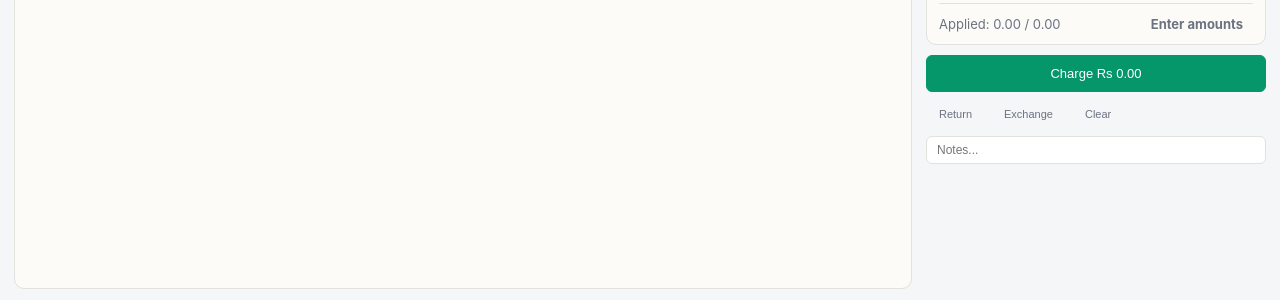
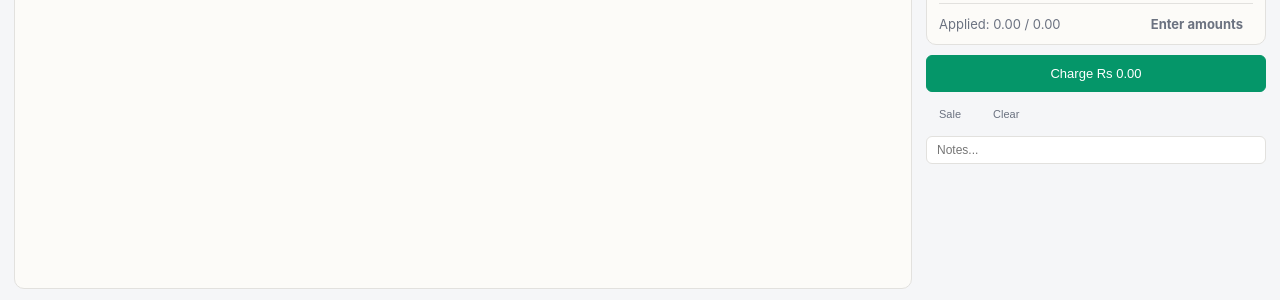
Before and after one commit to Muhammad2684/JITM-manufacture, a Flask app: page /pos in a window 1280 px wide. Shown: the part 497-797 px from the top of the page. Run offline with Flask 3, Linux system fonts and the light colour scheme; the visitor is signed in with stand-in values (Sample User, id 1); data comes from the database, SQL or seed files in the repository.

Commit message:
merge return/exchange buttons into single mode toggle button

```diff
--- a/templates/pos.html
+++ b/templates/pos.html
@@ -201,8 +201,7 @@
                 <button class="btn btn-s btn-lg" id="chg" onclick="pay()" style="justify-content:center">Charge Rs
                     0.00</button>
                 <div style="display:flex;gap:6px">
-                    <button class="btn btn-ghost btn-sm" onclick="toggleReturn()" id="rtn">Return</button>
-                    <button class="btn btn-ghost btn-sm" onclick="toggleExchange()" id="exc">Exchange</button>
+                    <button class="btn btn-ghost btn-sm" onclick="cycleMode()" id="modeBtn">Sale</button>
                     <button class="btn btn-ghost btn-sm" onclick="clearCart()">Clear</button>
                 </div>
                 <input id="notes" placeholder="Notes..." style="padding:6px 10px;font-size:12px">
@@ -277,7 +276,7 @@
         function imgPH(n) { return '<div style="width:32px;height:32px;background:#e2e1de;border-radius:4px;display:flex;align-items:center;justify-content:center;font-size:11px;color:#6b7280;font-weight:600;flex-shrink:0">' + (n.charAt(0).toUpperCase() || '?') + '</div>'; }
         function renderC() {
             const el = document.getElementById('cart'), cnt = document.getElementById('cnt'); let n = 0, h = '';
-            if (isR) h += '<div class="rb">RETURN MODE</div>'; if (isE) h += '<div class="rb" style="background:#fffbeb;color:#b45309;border:1px solid #fde68a">EXCHANGE MODE (Negative qty = Return, Positive qty = New item)</div>';
+            if (isR) h += '<div class="rb">RETURN MODE</div>'; if (isE) h += '<div class="rb" style="background:#fffbeb;color:#b45309;border:1px solid #fde68a">EXCHANGE MODE (Check "Ret" on items being returned)</div>';
             if (!cart.length) { el.innerHTML = h + '<div class="cart-empty">Add items to begin</div>'; cnt.textContent = ''; calc(); return; }
             h += '<table class="ct"><thead><tr><th></th><th>SKU</th><th>Staff</th><th>Disc%</th><th>Product</th><th>Price</th><th>Qty</th><th>Net Total</th><th></th></tr></thead><tbody>';
             cart.forEach(function (c, i) {
@@ -305,16 +304,32 @@
         function clearCart() {
             if (!cart.length) return; if (!confirm('Clear?')) return; cart = []; isR = false; isE = false; selC = null; walkIn = false;
             document.getElementById('sc').innerHTML = ''; document.getElementById('cPhone').value = ''; document.getElementById('cName').value = ''; document.getElementById('cName').readOnly = false; document.getElementById('cName').disabled = false; document.getElementById('cPhone').disabled = false; document.getElementById('walkIn').checked = false; document.getElementById('notes').value = '';
-            document.getElementById('disc').value = ''; document.getElementById('am-cash').value = ''; document.getElementById('am-bl').value = ''; document.getElementById('am-jl').value = ''; document.getElementById('am-z').value = ''; document.getElementById('am-credit').value = ''; document.getElementById('appliedTotal').textContent = '0.00'; document.getElementById('totDisp').textContent = '0.00'; document.getElementById('splitStatus').textContent = 'Enter amounts'; document.getElementById('splitStatus').style.color = '#6b7280'; document.getElementById('splitStatus').style.background = 'transparent'; document.getElementById('rtn').textContent = 'Return'; document.getElementById('rtn').className = 'btn btn-ghost btn-sm';
-            document.getElementById('exc').textContent = 'Exchange'; document.getElementById('exc').className = 'btn btn-ghost btn-sm'; renderC(); search();
+            document.getElementById('disc').value = ''; document.getElementById('am-cash').value = ''; document.getElementById('am-bl').value = ''; document.getElementById('am-jl').value = ''; document.getElementById('am-z').value = ''; document.getElementById('am-credit').value = ''; document.getElementById('appliedTotal').textContent = '0.00'; document.getElementById('totDisp').textContent = '0.00'; document.getElementById('splitStatus').textContent = 'Enter amounts'; document.getElementById('splitStatus').style.color = '#6b7280'; document.getElementById('splitStatus').style.background = 'transparent';
+            updateModeButton(); renderC(); search();
         }
-        function toggleReturn() {
-            isR = !isR; if (isR) isE = false; const b = document.getElementById('rtn');
-            b.textContent = isR ? 'Sale' : 'Return'; b.className = isR ? 'btn btn-d btn-sm' : 'btn btn-ghost btn-sm'; renderC();
+        function cycleMode() {
+            if (isR) {
+                isR = false; isE = true;
+            } else if (isE) {
+                isR = false; isE = false;
+            } else {
+                isR = true; isE = false;
+            }
+            updateModeButton();
+            renderC();
         }
-        function toggleExchange() {
-            isE = !isE; if (isE) isR = false; const b = document.getElementById('exc');
-            b.textContent = isE ? 'Sale' : 'Exchange'; b.className = isE ? 'btn btn-w btn-sm' : 'btn btn-ghost btn-sm'; renderC();
+        function updateModeButton() {
+            const b = document.getElementById('modeBtn');
+            if (isR) {
+                b.textContent = 'Return';
+                b.className = 'btn btn-d btn-sm';
+            } else if (isE) {
+                b.textContent = 'Exchange';
+                b.className = 'btn btn-w btn-sm';
+            } else {
+                b.textContent = 'Sale';
+                b.className = 'btn btn-ghost btn-sm';
+            }
         }
         function calc() {
             let sub = 0;
@@ -424,8 +439,8 @@
                 .then(r => r.json()).then(d => {
                     if (d.error) { f(d.error); btn.disabled = false; btn.textContent = 'Charge Rs 0.00'; return; }
                     showR(d); cart = []; isR = false; isE = false; selC = null; walkIn = false; document.getElementById('sc').innerHTML = ''; document.getElementById('cPhone').value = ''; document.getElementById('cName').value = ''; document.getElementById('cName').readOnly = false; document.getElementById('cName').disabled = false; document.getElementById('cPhone').disabled = false; document.getElementById('walkIn').checked = false;
-                    document.getElementById('notes').value = ''; document.getElementById('disc').value = ''; document.getElementById('am-cash').value = ''; document.getElementById('am-bl').value = ''; document.getElementById('am-jl').value = ''; document.getElementById('am-z').value = ''; document.getElementById('am-credit').value = ''; document.getElementById('appliedTotal').textContent = '0.00'; document.getElementById('totDisp').textContent = '0.00'; document.getElementById('splitStatus').textContent = 'Enter amounts'; document.getElementById('splitStatus').style.color = '#6b7280'; document.getElementById('splitStatus').style.background = 'transparent'; document.getElementById('rtn').textContent = 'Return'; document.getElementById('rtn').className = 'btn btn-ghost btn-sm';
-                    document.getElementById('exc').textContent = 'Exchange'; document.getElementById('exc').className = 'btn btn-ghost btn-sm'; renderC(); btn.disabled = false; document.getElementById('s').value = ''; closeDropdown(); document.getElementById('s').focus();
+                    document.getElementById('notes').value = ''; document.getElementById('disc').value = ''; document.getElementById('am-cash').value = ''; document.getElementById('am-bl').value = ''; document.getElementById('am-jl').value = ''; document.getElementById('am-z').value = ''; document.getElementById('am-credit').value = ''; document.getElementById('appliedTotal').textContent = '0.00'; document.getElementById('totDisp').textContent = '0.00'; document.getElementById('splitStatus').textContent = 'Enter amounts'; document.getElementById('splitStatus').style.color = '#6b7280'; document.getElementById('splitStatus').style.background = 'transparent';
+                    updateModeButton(); renderC(); btn.disabled = false; document.getElementById('s').value = ''; closeDropdown(); document.getElementById('s').focus();
                 })
                 .catch(() => { f('Sale failed'); btn.disabled = false; });
         }
```
